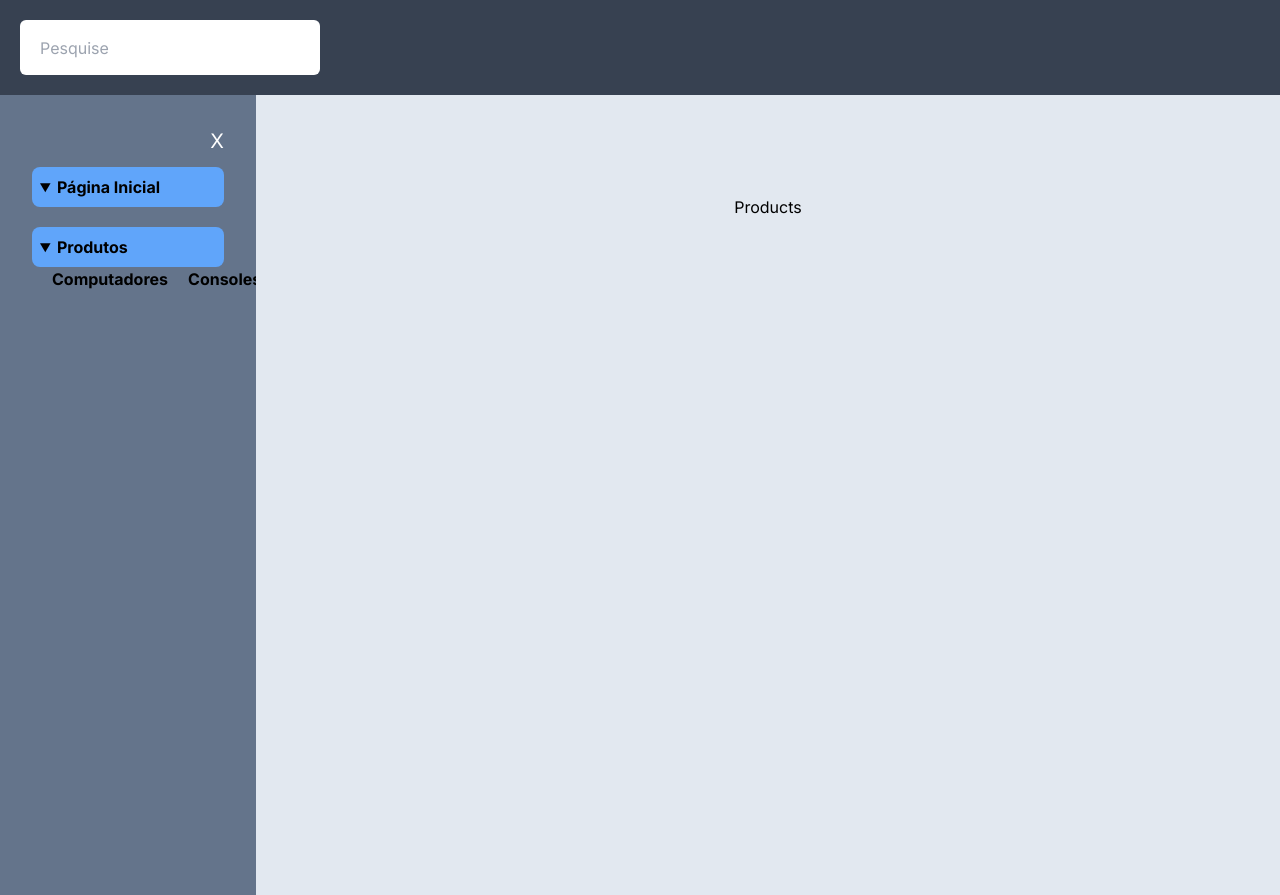
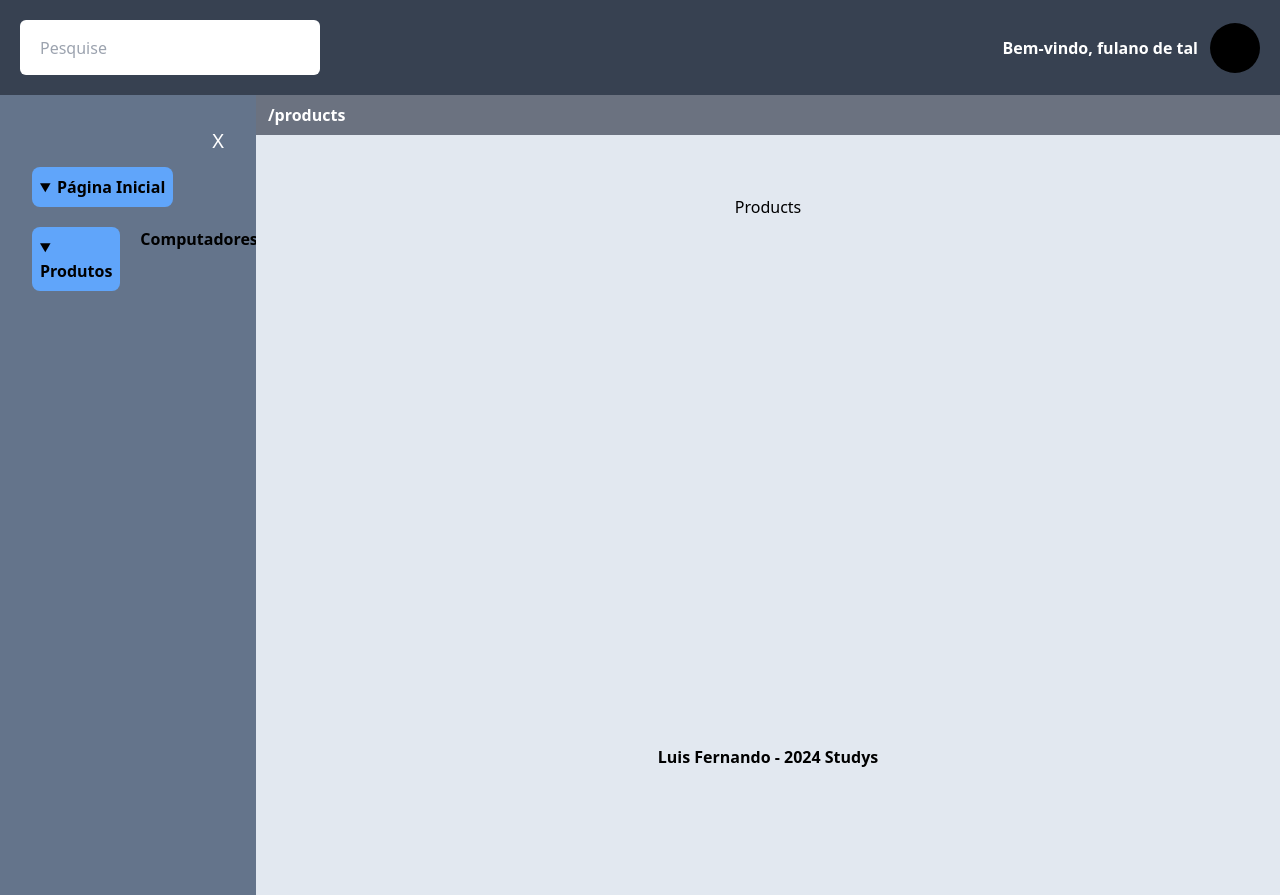
Before and after one commit to LuiFeAn/Nexts-Study-Template, a Next.js app: page /products in a window 1280 px wide. Built offline with nearby package versions, Linux system fonts and the light colour scheme.

Commit message:
Criando página 404, footer e gerenciador de rotas

```diff
--- a/app/(pages)/layout.tsx
+++ /dev/null
@@ -1,27 +0,0 @@
-import Menu from "../components/menu";
-
-interface ILayout {
-
-    children: React.ReactNode
-
-}
-
-export default function Layout({
-    children
-}: ILayout){
-
-    return (
-        <div className="flex gap-0">
-
-            <Menu/>
-
-            <div className="w-full h-screen flex flex-col items-center pt-[100px] bg-slate-200">
-
-                { children }
-
-            </div>
-
-        </div>
-    )
-
-}
--- /dev/null
+++ b/app/components/current_path/index.tsx
@@ -0,0 +1,24 @@
+"use client"
+import { usePathname } from "next/navigation"
+import Link from "next/link";
+export default function CurrentPath(){
+
+    const pathname = usePathname();
+
+    const splitedPathName = pathname.slice(1).split("/");
+
+    if( pathname!= "/" ){
+
+         return (
+            <div className="w-full absolute top-0 text-white font-bold p-2 bg-gray-500 pl-3 text-start">
+
+                { splitedPathName.map(( pathname => (
+                    <Link href={`/${pathname}`}>{`/${pathname}`}</Link>
+                )))}
+
+            </div>
+        )
+
+    }
+
+}
--- a/app/components/footer/index.tsx
+++ b/app/components/footer/index.tsx
@@ -2,11 +2,11 @@
 export default function Footer(){
 
     return (
-        <footer className="w-full text-center">
+        <footer className="w-full absolute bottom-0 h-[150px] font-bold text-center">
 
-            <span>
-                Luis Fernando - 2023 Tests
-            </span>
+            <h1>
+                Luis Fernando - 2024 Studys
+            </h1>
 
         </footer>
     )
--- a/app/components/header/index.tsx
+++ b/app/components/header/index.tsx
@@ -3,7 +3,7 @@ import { Input } from "../lib/input"
 export default function Header(){
 
     return (
-        <div className="w-full flex items-center bg-gray-700 p-[20px]">
+        <div className="w-full justify-between flex items-center bg-gray-700 p-[20px]">
 
             <Input.Root
                 placeholder="Pesquise"
@@ -16,6 +16,16 @@ export default function Header(){
 
             </Input.Root>
 
+            <div className="flex items-center justify-center gap-3 text-white font-bold">
+
+                <p>Bem-vindo, fulano de tal</p>
+
+                <div className="rounded-full bg-black w-[50px] h-[50px]">
+
+                </div>
+
+            </div>
+
         </div>
     )
 
--- a/app/components/menu/index.tsx
+++ b/app/components/menu/index.tsx
@@ -1,10 +1,11 @@
 "use client"
-
 import useMenuHandler from "./hooks/use-menu-handler";
 import { routes } from "@/app/routes";
 import Link from "next/link";
+import { usePathname } from "next/navigation";
+export default function Menu(){
 
-export default function Menu(){
+    const pathname = usePathname();
 
     const { isOpen } = useMenuHandler();
 
@@ -25,15 +26,23 @@ export default function Menu(){
                     </header>
 
                     { routes.map( item => (
-                        <details className="font-bold style-none mt-5" open>
+                        <details className="font-bold style-none mt-5 flex" open>
 
-                            <summary className="cursor-pointer bg-blue-400 rounded-lg p-2">{item.title}</summary>
+                            <summary className="cursor-pointer bg-blue-400 rounded-lg p-2">
+                                <Link href={item?.option ?? ""}>{item.title}</Link>
+                            </summary>
 
-                            { item?.options && item.options.map( option => (
+                                { item?.options && item.options.map( option => (
 
-                                <Link href={option.path} className="pl-5 cursor-pointer mt-3">{option.option}</Link>
+                                    <Link
+                                        href={option.path}
+                                        className={`pl-5 pr-5 rounded-md cursor-pointer mt-3 ${
+                                            pathname === option.path ? "bg-red-500" : "" }`
+                                        }>
+                                            {option.option}
+                                    </Link>
 
-                            ))}
+                                ))}
 
                         </details>
                     ))}
--- a/app/layout.tsx
+++ b/app/layout.tsx
@@ -1,13 +1,13 @@
 import type { Metadata } from "next";
-import { Inter } from "next/font/google";
 import Header from "./components/header";
 import "./globals.css";
-
-const inter = Inter({ subsets: ["latin"] });
+import Menu from "./components/menu";
+import CurrentPath from "./components/current_path";
+import Footer from "./components/footer";
 
 export const metadata: Metadata = {
-  title: "Create Next App",
-  description: "Generated by create next app",
+  title: "MagaFe",
+  description: "Loja de produtos variados",
 };
 
 export default function RootLayout({
@@ -17,11 +17,26 @@ export default function RootLayout({
 }>) {
   return (
     <html lang="pt-br">
-      <body className={inter.className}>
+      <body className={"overflow-hidden"}>
 
           <Header/>
 
-          { children }
+          <div className="flex gap-0">
+
+            <Menu/>
+
+            <div className="w-full relative h-screen overflow-scroll flex flex-col items-center pt-[100px] bg-slate-200">
+
+                <CurrentPath/>
+
+                { children }
+
+                <Footer/>
+
+            </div>
+
+
+        </div>
 
       </body>
     </html>
--- /dev/null
+++ b/app/not-found.tsx
@@ -0,0 +1,19 @@
+import Image from "next/image";
+import notFoundIcon from "./assets/not_found.png";
+
+export default function NotFoundRoot(){
+
+    return (
+        <div className="w-full flex-col flex items-center h-full">
+
+            <Image
+                width={300}
+                height={300}
+                alt="notFoundIcon"
+                src={notFoundIcon}
+            />
+
+        </div>
+    )
+
+}
--- a/app/routes/index.ts
+++ b/app/routes/index.ts
@@ -2,6 +2,7 @@
 interface IRoutes {
 
     title: string
+    option?: string
     options?: Array<{
         option: string
         path: string
@@ -17,6 +18,7 @@ export const routes: IRoutes [] = [
 
     {
         title:"Produtos",
+        option:"/products",
         options:[
             {
                 option:"Computadores",
```
Also changed, not shown: app/assets/not_found.png (added).
